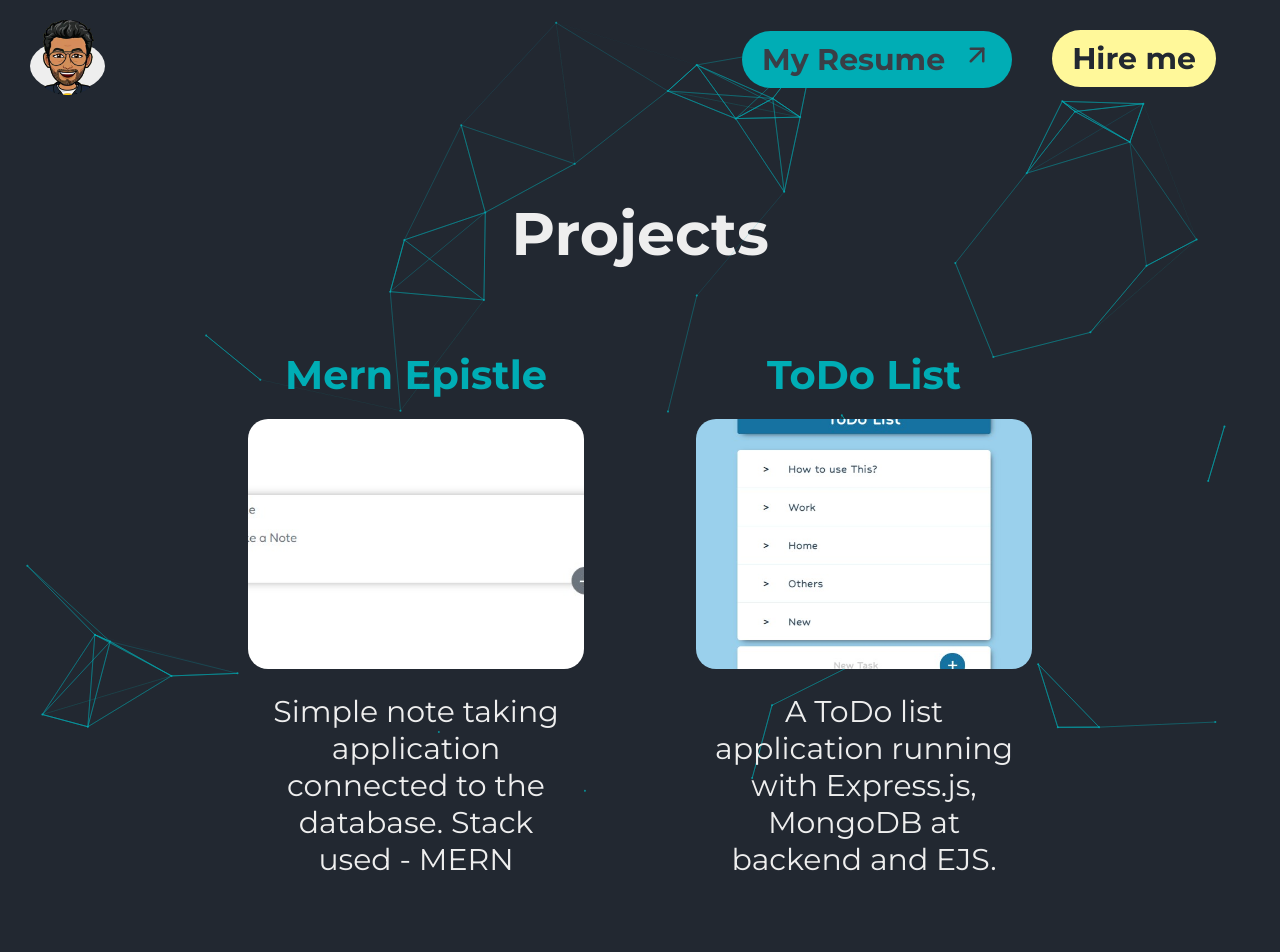
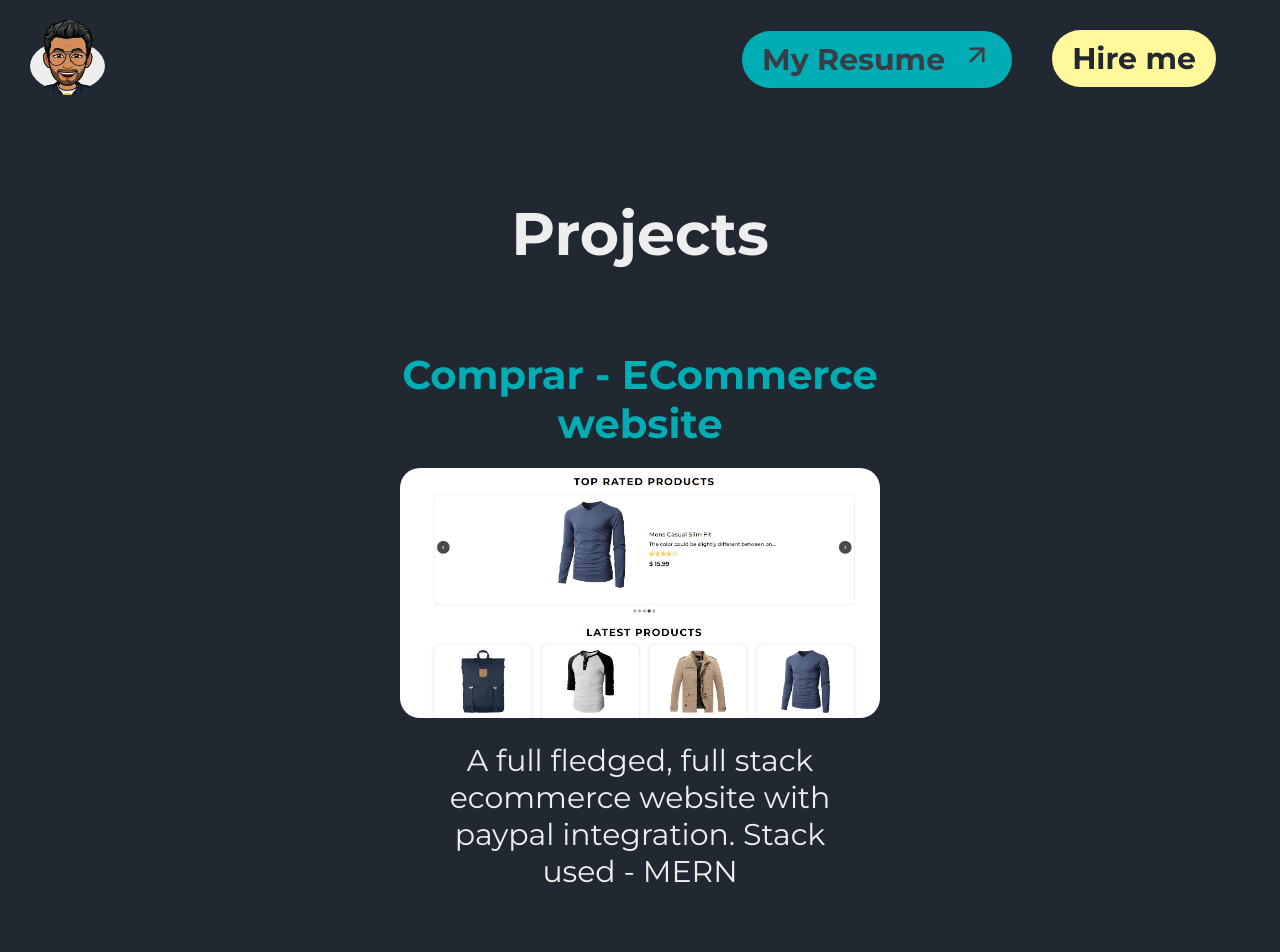
Before and after one commit to Pradeep-SG/portfolio, a React (Create React App) app: page /portfolio in a window 1280 px wide. Shown: the top 952 px of the page. Built offline with nearby package versions, Linux system fonts and the light colour scheme.

Commit message:
Add new project - comprar

```diff
--- a/src/App.js
+++ b/src/App.js
@@ -1,13 +1,13 @@
-import React, {useLayoutEffect, useState, useEffect} from "react";
-import Aos from "aos";
-import "aos/dist/aos.css";
-import { Routes, Route } from "react-router-dom";
-import Home from "./components/Home";
-import About from "./components/About";
-import Portfolio from "./components/Portfolio";
-import Blog from "./components/Blog";
-import Contact from "./components/Contact";
-import ParticleBackground from "./components/ParticleBackground";
+import React, { useLayoutEffect, useState, useEffect } from 'react';
+import Aos from 'aos';
+import 'aos/dist/aos.css';
+import { Routes, Route } from 'react-router-dom';
+import Home from './components/Home';
+import About from './components/About';
+import Portfolio from './components/Portfolio';
+import Blog from './components/Blog';
+import Contact from './components/Contact';
+import ParticleBackground from './components/ParticleBackground';
 
 function useWindowSize() {
   const [size, setSize] = useState([0, 0]);
@@ -23,22 +23,24 @@ function useWindowSize() {
 }
 
 function App() {
-
   const [width] = useWindowSize();
 
   useEffect(() => {
-    Aos.init({duration: 1000});
+    Aos.init({ duration: 300 });
   }, []);
 
   return (
     <div className="app">
-     {width>=980 && <ParticleBackground />}
-     <Routes>
-        <Route path="/" element={ <Home/> } />
-        <Route path="/about" element={ <About/> } />
-        <Route path="/portfolio" element={ <Portfolio/> } />
-        <Route path="/blog" element={ <Blog/> } />
-        <Route path="/contact" element={ <Contact/> } />
+      {/* <div>{width >= 980 && <ParticleBackground />}</div> */}
+      <div className="particle-background">
+        <ParticleBackground />
+      </div>
+      <Routes>
+        <Route path="/" element={<Home />} />
+        <Route path="/about" element={<About />} />
+        <Route path="/portfolio" element={<Portfolio />} />
+        <Route path="/blog" element={<Blog />} />
+        <Route path="/contact" element={<Contact />} />
       </Routes>
     </div>
   );
--- a/src/components/Blog.jsx
+++ b/src/components/Blog.jsx
@@ -1,17 +1,16 @@
-import React from "react";
-import Navbar from "./Navbar";
-import HireMe from "./HireMe";
-import Bitmoji from "./Bitmoji";
-import Media from "./Media";
-import Resume from "./Resume";
-import FooterBg from "./FooterBg";
-import BlogComponent from "./BlogComponent";
+import React from 'react';
+import Navbar from './Navbar';
+import HireMe from './HireMe';
+import Bitmoji from './Bitmoji';
+import Media from './Media';
+import Resume from './Resume';
+import FooterBg from './FooterBg';
+import BlogComponent from './BlogComponent';
 
 function Home() {
-
   return (
     <div className="blog">
-      <div className="bitmoji-nav-div" >
+      <div className="bitmoji-nav-div">
         <Bitmoji />
       </div>
       <Navbar />
@@ -28,6 +27,11 @@ function Home() {
           blogHeading="Hello World"
           blogDesc="Hello world in every programming languages."
         />
+        <BlogComponent
+          blogUrl="https://medium.com/@pradeepsg612/publish-your-first-webpage-using-github-28253e4cf66"
+          blogHeading="Publish your first webpage using GitHub"
+          blogDesc="How to publish any static webpage into cloud using github."
+        />
       </div>
       <FooterBg />
       <Media />
--- a/src/components/HireMe.jsx
+++ b/src/components/HireMe.jsx
@@ -1,14 +1,14 @@
-import React from "react";
-import { Link } from "react-router-dom";
+import React from 'react';
+import { Link } from 'react-router-dom';
 
 const HireMe = () => {
   return (
-    <Link to="/contact">
     <div data-aos="fade-in" className="hire-me">
-      <h2>Hire me</h2>
+      <Link to="/contact">
+        <h2>Hire me</h2>
+      </Link>
     </div>
-    </Link>
-  )
+  );
 };
 
-export default HireMe
+export default HireMe;
--- a/src/components/ProjectDiv.jsx
+++ b/src/components/ProjectDiv.jsx
@@ -1,22 +1,32 @@
-import React from "react";
-import Project from "./Project";
-import epistleImg from "../images/projects/Epistle.jpg";
-import todoImg from "../images/projects/todo.jpg";
-import adviceImg from "../images/projects/Advice-generator.jpg";
-import spliterImg from "../images/projects/spliter.jpg";
-import newsLetterImg from "../images/projects/newsletter.jpg";
-import simonImg from "../images/projects/simon.jpg";
-import drumKitImg from "../images/projects/drumkit.jpg";
-import tindogImg from "../images/projects/tindog.jpg";
+import React from 'react';
+import Project from './Project';
+import comprarImg from '../images/projects/comprar.jpg';
+import epistleImg from '../images/projects/Epistle.jpg';
+import todoImg from '../images/projects/todo.jpg';
+import adviceImg from '../images/projects/Advice-generator.jpg';
+import spliterImg from '../images/projects/spliter.jpg';
+import newsLetterImg from '../images/projects/newsletter.jpg';
+import simonImg from '../images/projects/simon.jpg';
+import drumKitImg from '../images/projects/drumkit.jpg';
+import tindogImg from '../images/projects/tindog.jpg';
 
 const ProjectDiv = () => {
   return (
     <div className="project-content">
+      <div className="project-mid">
+        <Project
+          imgUrl={comprarImg}
+          title="Comprar - ECommerce website"
+          desc="A full fledged, full stack ecommerce website with paypal integration. Stack used - MERN"
+          live="https://comprar.herokuapp.com/"
+          github="https://github.com/Pradeep-SG/comprar-ecommerce"
+        />
+      </div>
       <div className="main-content-portfolio">
         <Project
           imgUrl={epistleImg}
           title="Mern Epistle"
-          desc="Simple note taking application connected to the database. Stack used - MERN"
+          desc="Note taking application connected to the database. Stack used - MERN"
           live="https://pradeepsg-epistle-mern.herokuapp.com/"
           github="https://github.com/Pradeep-SG/MERN-Epistle"
         />
@@ -79,7 +89,7 @@ const ProjectDiv = () => {
         />
       </div>
     </div>
-  )
-}
+  );
+};
 
 export default ProjectDiv;
--- a/src/index.css
+++ b/src/index.css
@@ -115,6 +115,7 @@ a {
   display: inline-block;
   padding: 10px 20px;
   background-color: #FFF89A;
+  color: #222831;
   border-radius: 50px;
   font-size: 16px;
   cursor: pointer;
@@ -185,6 +186,7 @@ a {
 .bitmoji-img-div {
   margin-top: 20px;
   position: relative;
+  z-index: 2;
 }
 
 .bitmoji-img {
@@ -713,6 +715,9 @@ a {
   }
 
 @media (max-width: 1150px) {
+  .particle-background {
+    display: none;
+  }
   .contact-div {
     flex-direction: column;
     align-items: center;
@@ -766,6 +771,9 @@ a {
 }
 
 @media (max-device-width: 1150px) {
+  .particle-background {
+    display: none;
+  }
   .nav-div {
     box-sizing: content-box;
     margin: 0 auto;
```
Also changed, not shown: src/images/projects/comprar.jpg (added).
